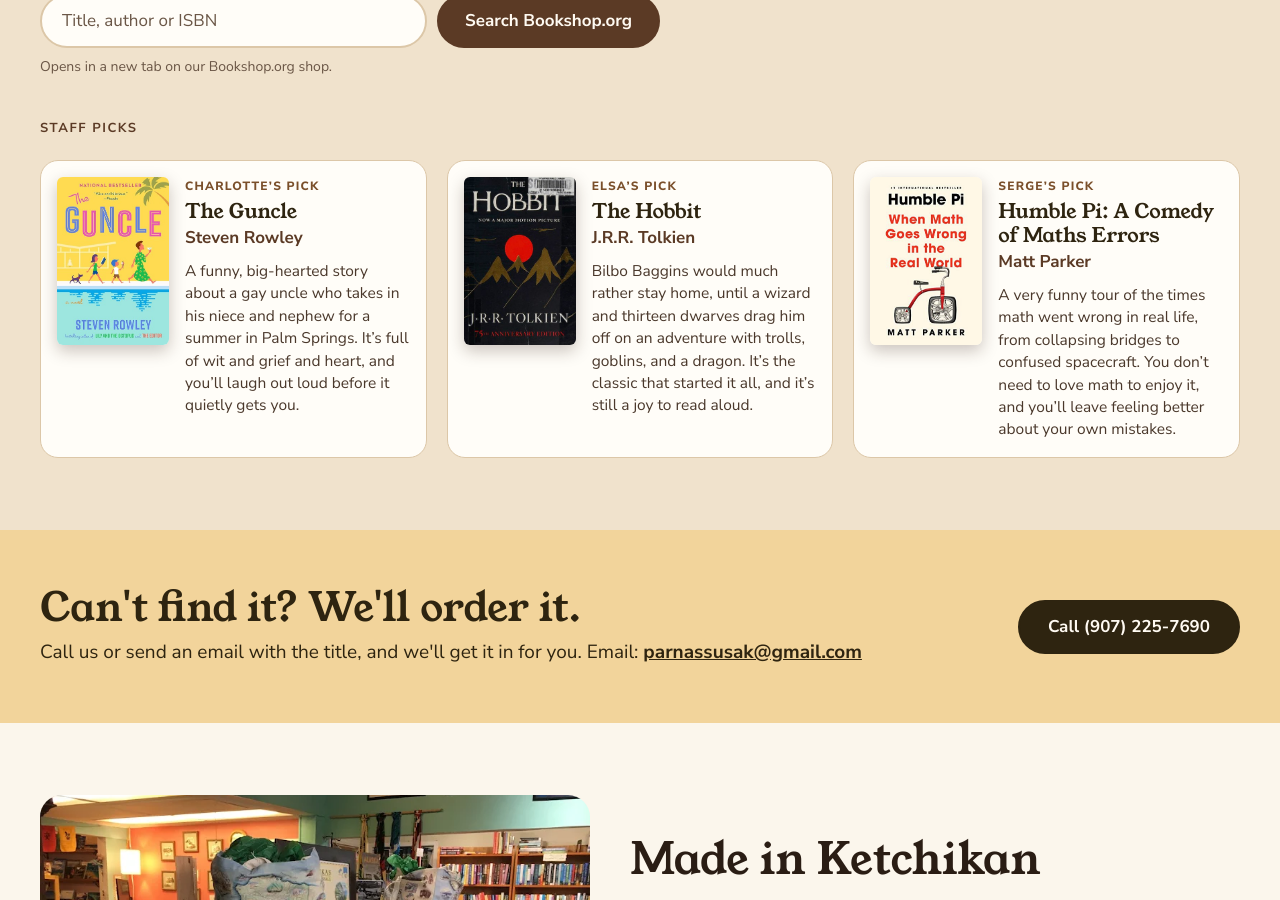
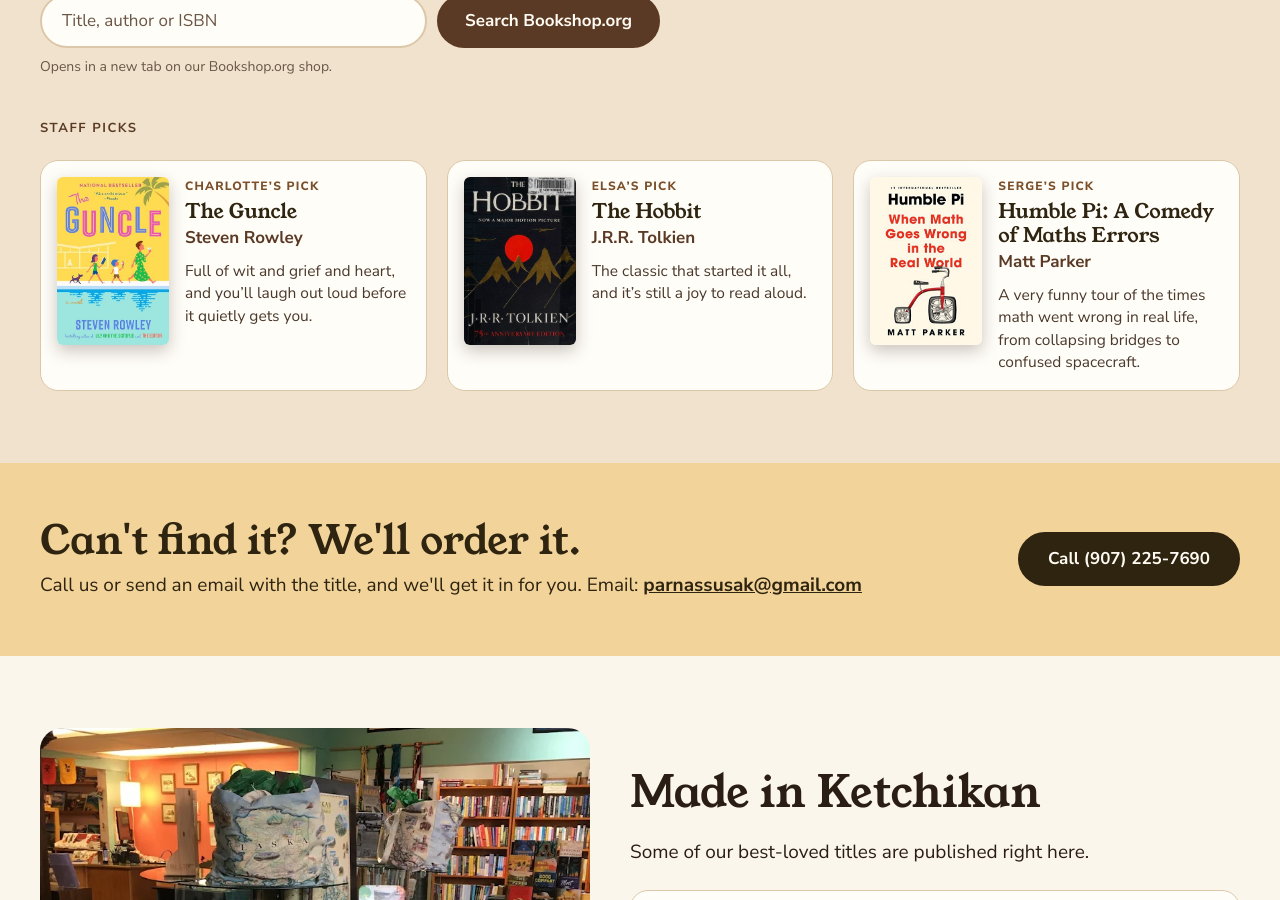
Before and after one commit to sergeballif/parnassus-website, a Jekyll site: the page built from index.html, in a window 1280 px wide and 900 px high, scrolled down 1838 px. Built offline with Jekyll 4.4.1, drawn with Linux system fonts in a browser that asks for light colours.

Commit message:
Update staff picks from Google Sheet

```diff
--- a/_data/staff_picks.json
+++ b/_data/staff_picks.json
@@ -4,7 +4,7 @@
     "title": "The Guncle",
     "author": "Steven Rowley",
     "isbn": "9780525542308",
-    "blurb": "A funny, big-hearted story about a gay uncle who takes in his niece and nephew for a summer in Palm Springs. It’s full of wit and grief and heart, and you’ll laugh out loud before it quietly gets you.",
+    "blurb": "Full of wit and grief and heart, and you’ll laugh out loud before it quietly gets you.",
     "cover": "/assets/covers/9780525542308-da39a3ee.jpg"
   },
   {
@@ -12,7 +12,7 @@
     "title": "The Hobbit",
     "author": "J.R.R. Tolkien",
     "isbn": "9780547928227",
-    "blurb": "Bilbo Baggins would much rather stay home, until a wizard and thirteen dwarves drag him off on an adventure with trolls, goblins, and a dragon. It’s the classic that started it all, and it’s still a joy to read aloud.",
+    "blurb": "The classic that started it all, and it’s still a joy to read aloud.",
     "cover": "/assets/covers/9780547928227-da39a3ee.jpg"
   },
   {
@@ -20,7 +20,7 @@
     "title": "Humble Pi: A Comedy of Maths Errors",
     "author": "Matt Parker",
     "isbn": "9780593084694",
-    "blurb": "A very funny tour of the times math went wrong in real life, from collapsing bridges to confused spacecraft. You don’t need to love math to enjoy it, and you’ll leave feeling better about your own mistakes.",
+    "blurb": "A very funny tour of the times math went wrong in real life, from collapsing bridges to confused spacecraft.",
     "cover": "/assets/covers/9780593084694-da39a3ee.jpg"
   }
 ]
```
